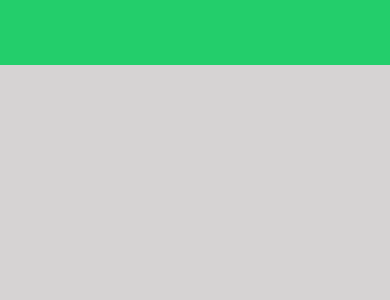
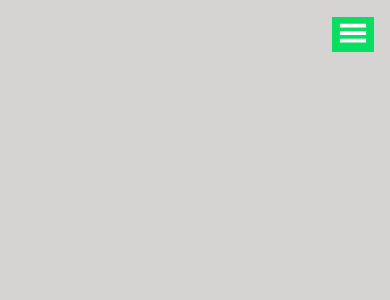
Before and after one commit to sujitkhandagale/doctor-consultation-template, a Next.js app: page /about in a window 390 px wide. Shown: the top 300 px of the page. Built offline with nearby package versions, Linux system fonts and the light colour scheme.

Commit message:
mobile view added and remove mobile component

```diff
--- a/package.json
+++ b/package.json
@@ -11,6 +11,7 @@
   "dependencies": {
     "@next/font": "13.1.6",
     "bootstrap": "^5.2.3",
+    "hamburger-react": "^2.5.0",
     "jquery": "^3.6.3",
     "lazyload": "^2.0.0-rc.2",
     "next": "13.1.6",
--- a/src/app/page.js
+++ b/src/app/page.js
@@ -4,6 +4,7 @@ import Navbar from '../components/Navbar';
 import Hero from './../components/Hero';
 import './Global.scss';
 import AmbulanceDemo from './../components/small-components/AmbulanceDemo';
+import Home_page_about from './../components/small-components/Home_page_about';
 
 function Home() {
 	return (
@@ -17,6 +18,7 @@ function Home() {
 			<Hero></Hero>
 			<Offers></Offers>
 			<AmbulanceDemo />
+			<Home_page_about/>
 			<div></div>
 		</main>
 	);
--- a/src/components/Hero.js
+++ b/src/components/Hero.js
@@ -7,7 +7,7 @@ function Hero() {
 	return (
 		<div className="container-none">
 			<div className="hero-home">
-				<div className="hero-1 flex-centered">
+				<div className="hero-1 p-2 flex-centered">
 					<h2>Just One Step Away To Book Appointment</h2>
 					<p>Feeling not well, having stress on daily bases</p>
 					<button className="--btn-style-2">Book Appointment</button>
--- a/src/components/Navbar.js
+++ b/src/components/Navbar.js
@@ -1,12 +1,24 @@
-import React from 'react';
+"use client"
+import React, {useState} from 'react';
 import './Navbar.scss';
 
 import Link from 'next/link';
+import { GiHamburgerMenu } from 'react-icons/gi';
 function Navbar({ childern }) {
+    const [isMobilemenu, setMobilemenushow] = useState("false");
+
+    const ToggleClass = () => {
+        setMobilemenushow(!isMobilemenu);
+         };
 	return (
 		<div>
 			<nav className="navbar">
-				<div className="navbar-collection mobile-menu desktop-view">
+
+<div className="MobileMenuOpenButton">
+	<button onClick={ToggleClass}><GiHamburgerMenu
+ size={30} /></button>
+</div>
+<div className={isMobilemenu ? "setMobilemenuhide navbar-collection desktop-view" : "setMobilemenushow navbar-collection mobile-menu desktop-view"}>
 
 					<div className="navbar-links">
 
@@ -14,7 +26,7 @@ function Navbar({ childern }) {
 
 							<li>
 								<Link className="nav-link" href="/">
-									Home
+Home
 								</Link>
 							</li>
 							<li>
--- a/src/components/Navbar.scss
+++ b/src/components/Navbar.scss
@@ -15,18 +15,40 @@ nav {
 	padding: 15px 20px 50px 20px;
 	background-color: $base-color;
 }
-.mobile-menu {
+.setMobilemenuhide {
 	display: none;
 }
 .desktop-view {
 	display: block;
 }
+.MobileMenuOpenButton {
+	display:none;
+}
 @media only screen and (max-width:600px) {
+	.navbar {
+		padding: 0 !important;
+	}
 	.desktop-view {
 		display: none;
 	}
-	.mobile-menu {
+	.MobileMenuOpenButton button {
+		color: white;
+		border: none;
+		background-color: #08df61;
+	}
+	.setMobilemenuhide {
 		display: none;
+		position: fixed;
+		left: 0;
+		bottom: 0;
+		background-color: black;
+		height: 100%;
+		width: 100%;
+		padding-top: 20px;
+		margin: 0;
+	}
+	.setMobilemenushow {
+		display: BLOCK;
 		position: fixed;
 		left: 0;
 		bottom: 0;
@@ -41,7 +63,7 @@ nav {
 
 	}
 	.navbar-links {
-		padding-top: 20px;
+		padding-top: 100px;
 		float: none !important;
 		text-align: center;
 	}
@@ -49,6 +71,20 @@ nav {
 		display: block !important;
 		padding-left: 10px !important;
 
+	}
+	.MobileMenuOpenButton {
+		position: fixed;
+		top: 2%;
+		right: 4%;
+		z-index: 10;
+
+
+	}
+
+}
+@media only screen and (max-width:900px) {
+	.MobileMenuOpenButton {
+		display: block;
 	}
 }
 .navbar-collectio {
@@ -168,3 +204,8 @@ a {
 .menuNav li:first-child {
 	margin-top: 7rem;
 }
+
+.MobileMenuOpenButton {
+	position: fixed;
+	top: 4;
+}
--- a/src/components/small-components/Offers.scss
+++ b/src/components/small-components/Offers.scss
@@ -12,14 +12,13 @@
 @media only screen and (max-width:600px) {
 	.offers {
 		display: grid;
-		flex-direction: row;
+		grid-template-columns: 1fr 2fr;
 		text-align: center;
 		gap: 20px;
 		justify-content: center;
 		padding-top: 0px;
 	}
 }
-
 .offers-tab {
 	text-align: center;
 	background-color: rgb(218, 218, 218);
```
Also changed, not shown: src/components/Hero.scss (+7 -0 lines), src/components/small-components/Home_page_about.js (added, +16 -0 lines), src/components/small-components/MobileMenu.js (deleted, +0 -23 lines), 1 other file (tests, documents, lock files or other folders).
